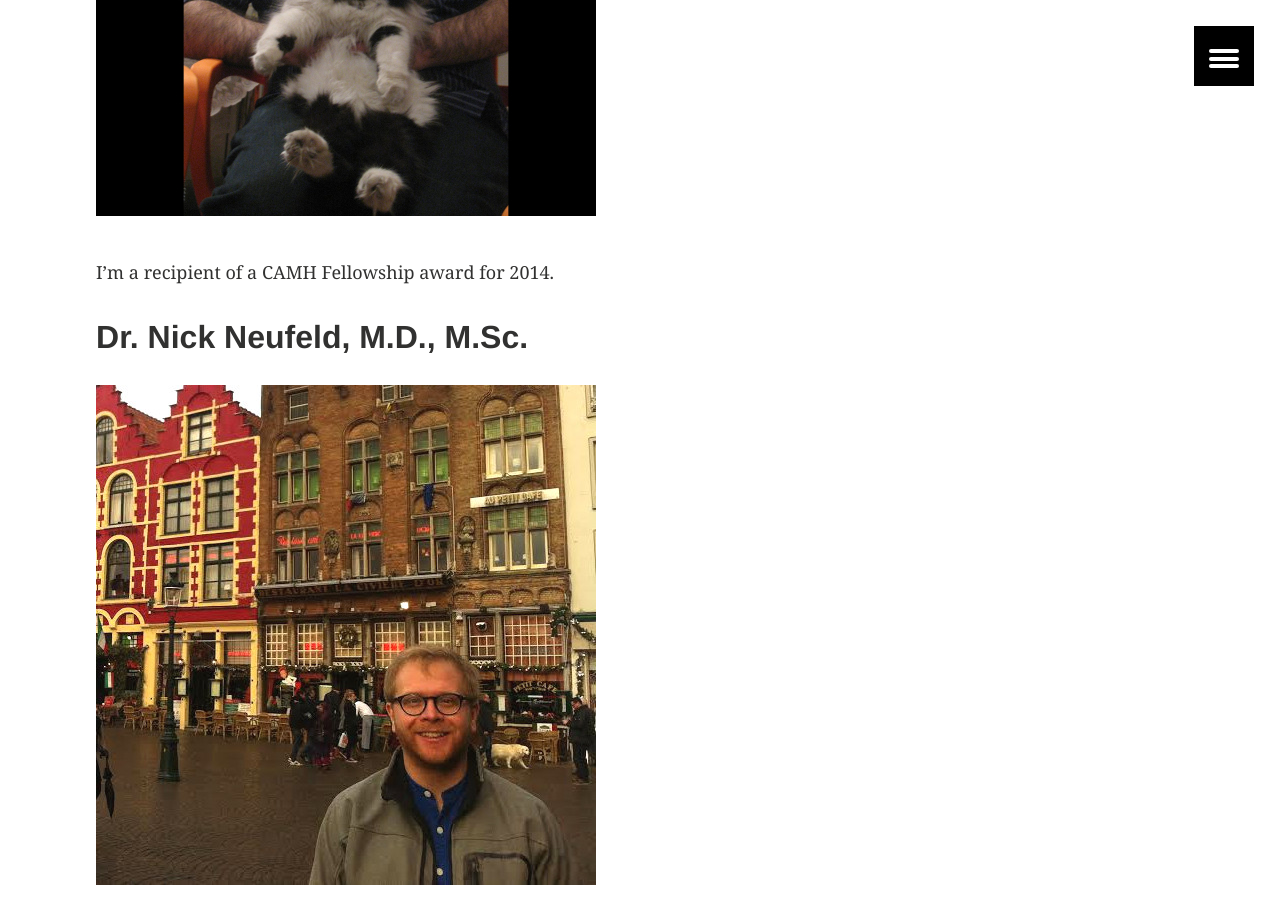
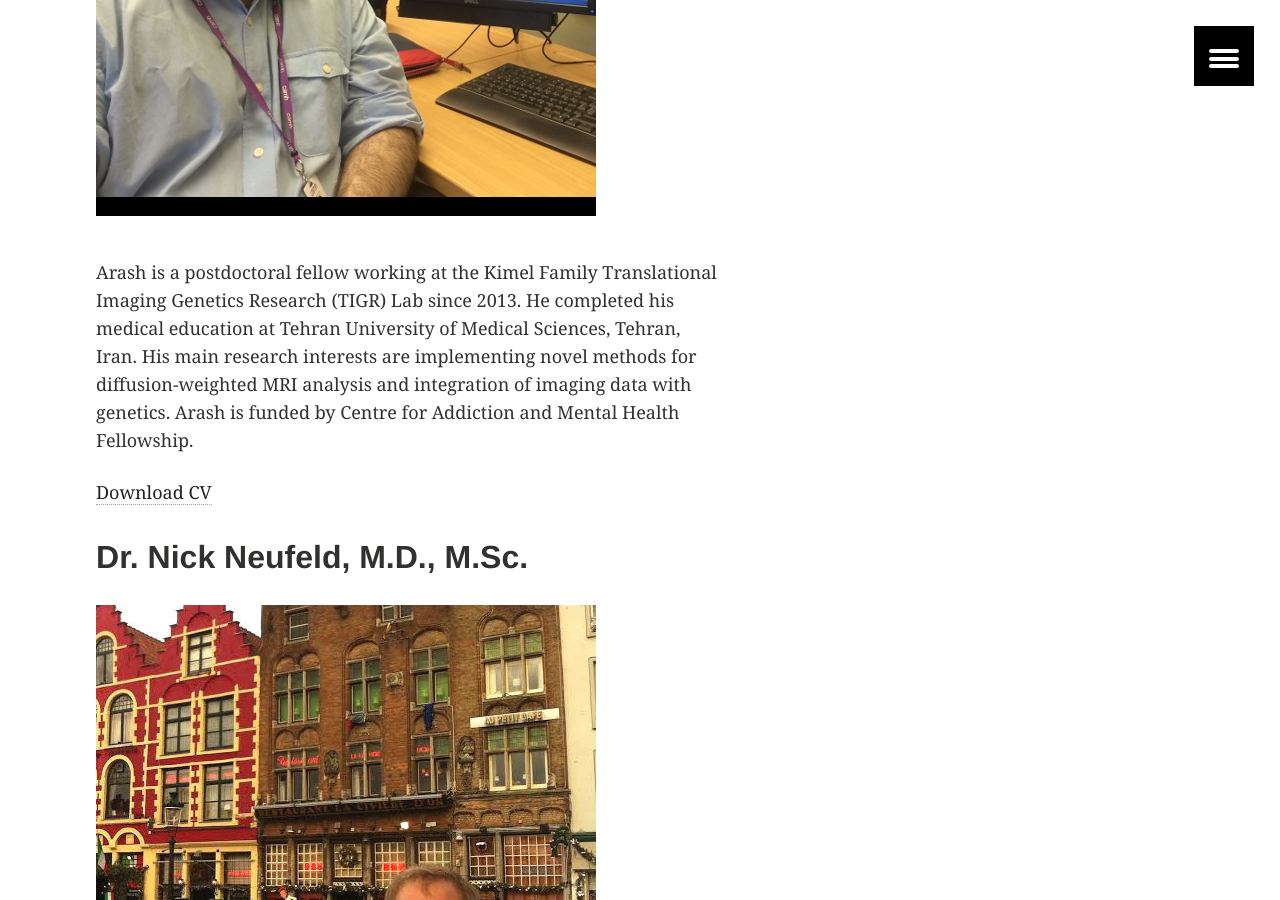
Before and after one commit to TIGRLab/tigrlab.github.io, a Jekyll site: the page built from members/index.md, in a window 1280 px wide and 900 px high, scrolled down 5064 px. Built offline with Jekyll 4.4.1, drawn with Linux system fonts in a browser that asks for light colours.

Commit message:
updated arashs info

```diff
--- a/members/index.md
+++ b/members/index.md
@@ -66,7 +66,9 @@
 	<a href="/images/ppl.a.nazeri.jpg"><img src="/images/ppl.a.nazeri.jpg"></a>
 </figure>
 
-I'm a recipient of a CAMH Fellowship award for 2014.
+Arash is a postdoctoral fellow working at the Kimel Family Translational Imaging Genetics Research (TIGR) Lab since 2013. He completed his medical education at Tehran University of Medical Sciences, Tehran, Iran. His main research interests are implementing novel methods for diffusion-weighted MRI analysis and integration of imaging data with genetics. Arash is funded by Centre for Addiction and Mental Health Fellowship.
+
+[Download CV](/files/arash.nazeri.cv.pdf)
 
 Dr. Nick Neufeld, M.D., M.Sc.
 ----------------------
```
Also changed, not shown: images/ppl.a.nazeri.jpg, 1 other file.
